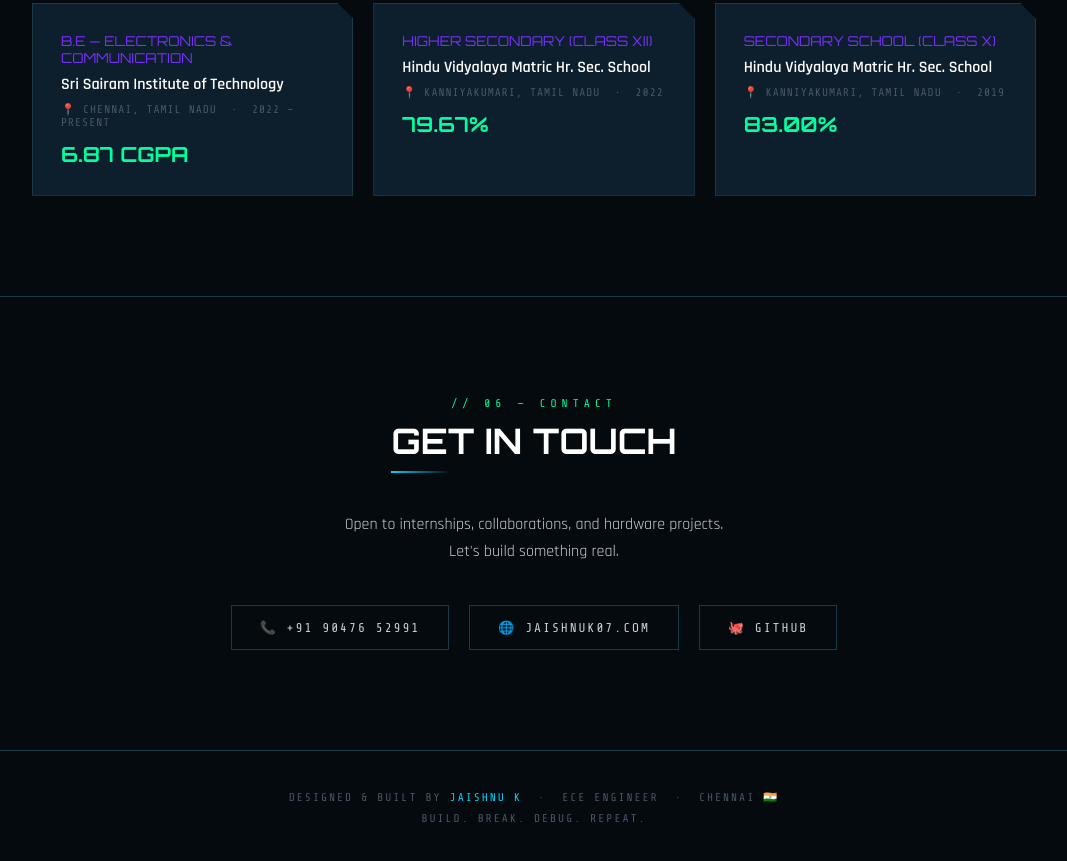
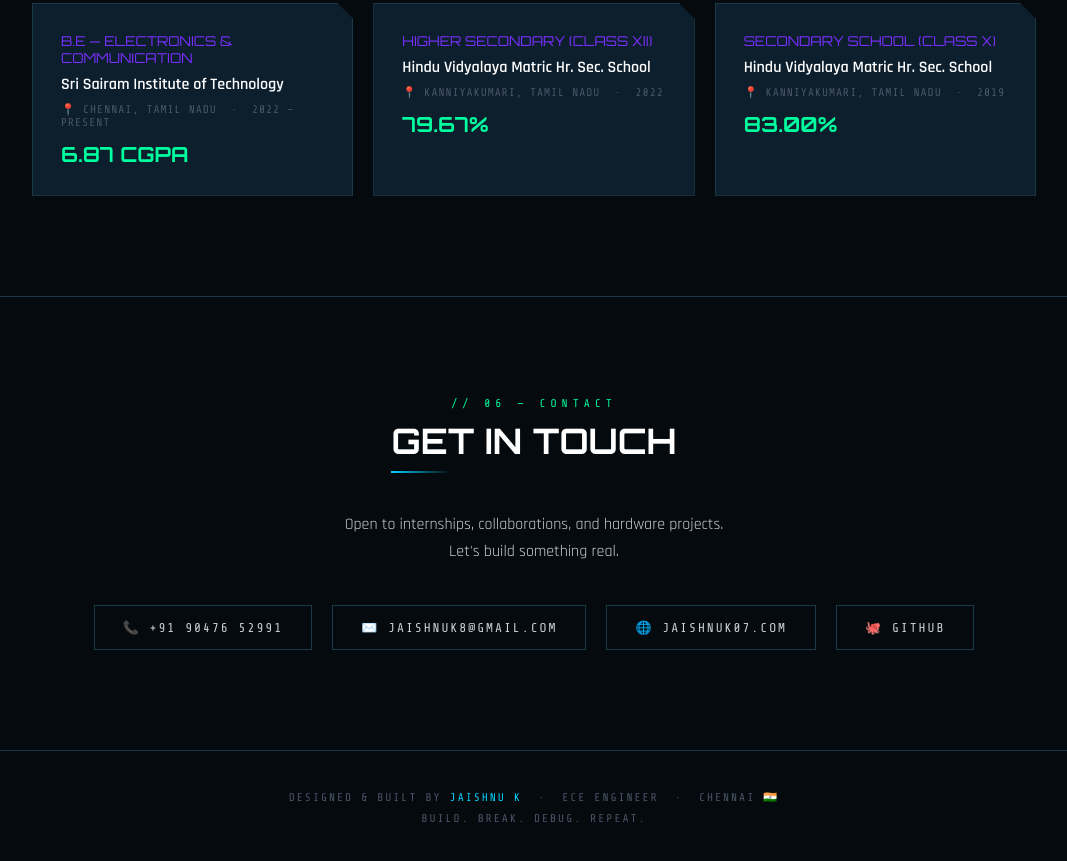
Before and after one commit to Jaishnu07/portfolio, a plain HTML site: page index.html in a window 1280 px wide. Shown: the part 3811-4672 px from the top of the page, without its empty margins (106-1173 px from the left). Drawn offline with nearby package versions, Linux system fonts and the light colour scheme.

Commit message:
index.html

```diff
--- a/index.html
+++ b/index.html
@@ -994,6 +994,7 @@
   </p>
   <div class="contact-links">
     <a href="tel:+919047652991" class="contact-link">📞 +91 90476 52991</a>
+    <a href="mailto:jaishnuk8@gmail.com" class="contact-link">✉️ JAISHNUK8@GMAIL.COM</a>
     <a href="https://jaishnuk07.com" target="_blank" class="contact-link">🌐 JAISHNUK07.COM</a>
     <a href="https://github.com/Jaishnu07" target="_blank" class="contact-link">🐙 GITHUB</a>
   </div>
```
